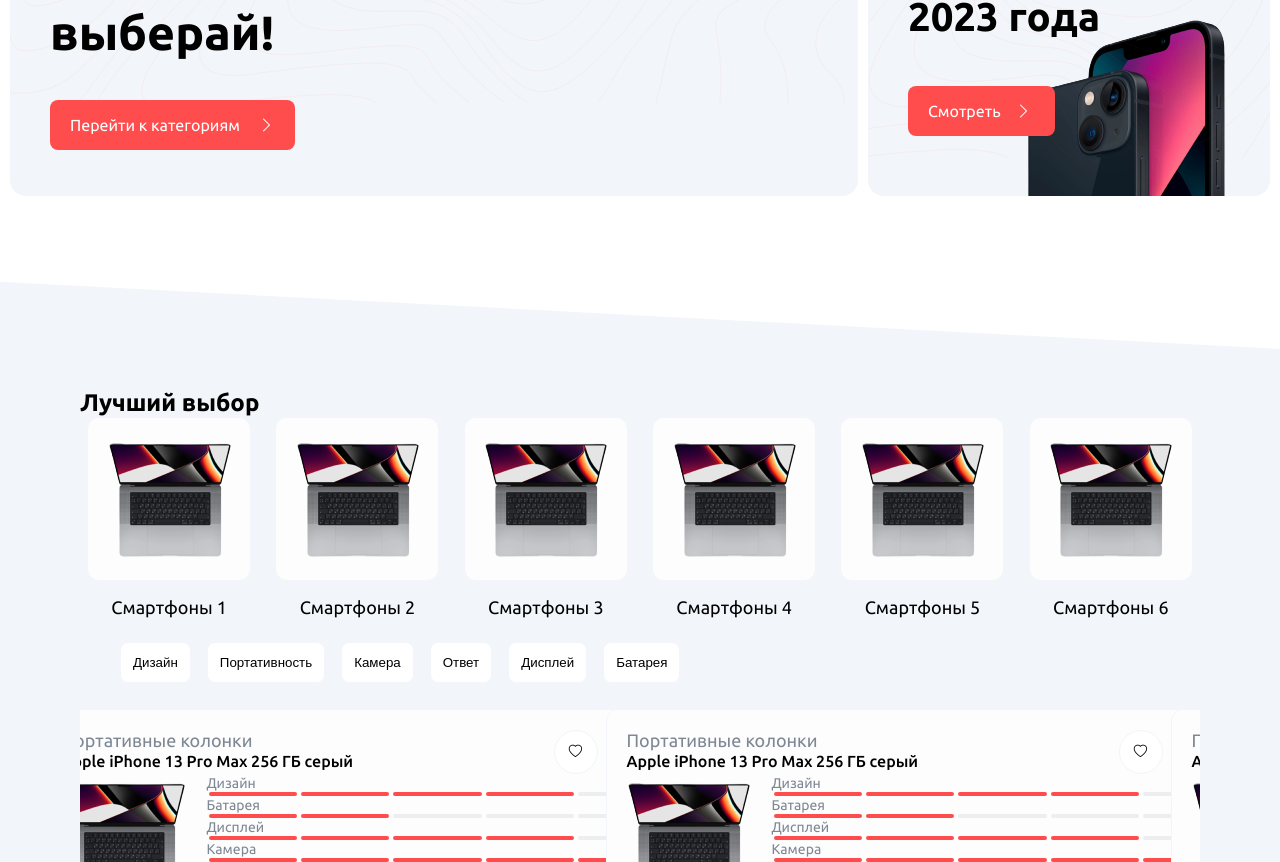
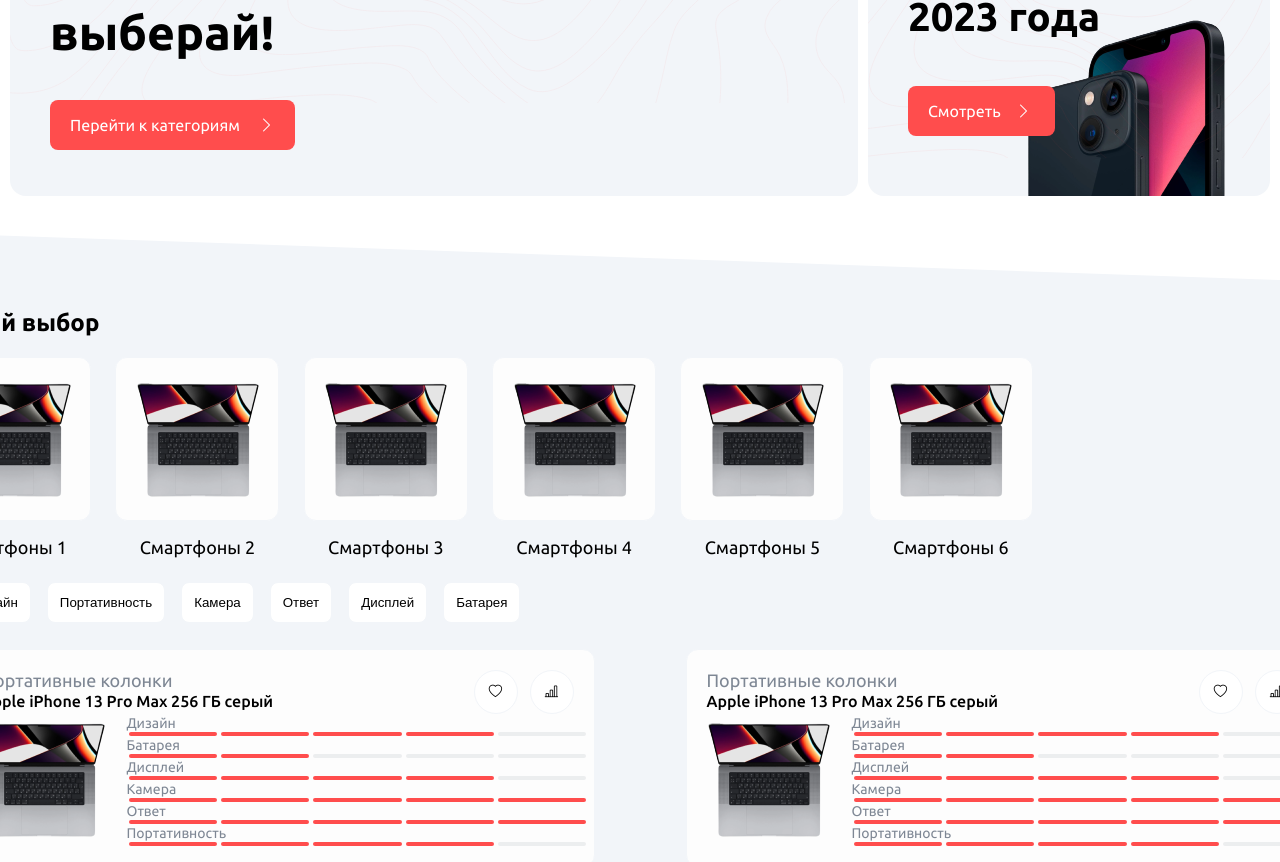
Before and after one commit to roziqov1011/Behoof, a React (Create React App) app: page / in a window 1280 px wide. Shown: the part 318-1180 px from the top of the page. Built offline with nearby package versions, Linux system fonts and the light colour scheme.

Commit message:
perfect pixel

```diff
--- a/src/components/Footer/Footer.jsx
+++ b/src/components/Footer/Footer.jsx
@@ -11,8 +11,9 @@
       <Container>
         <FooterInner>
           <FooterNav>
-            <Link to='/'>
+              <Link to='/'>
               <img src={logo} alt="" />
+              </Link>
               <p>Мы в соц сетях</p>
               <span>
                 <a href="#">
@@ -31,7 +32,7 @@
                 <i className="bi bi-youtube"></i>
                 </a>
               </span>
-            </Link>
+
           </FooterNav>
           <FooterListWrapper>
           <FooterList>
--- a/src/components/Footer/Styled.jsx
+++ b/src/components/Footer/Styled.jsx
@@ -7,10 +7,7 @@
 `;
 export const FooterInner = styled.div`
     display: flex;
-    justify-content: space-between;
     flex-wrap: wrap;
-
-
 `;
 export const FooterBottom = styled.p`
     padding-top: 24px;
@@ -44,7 +41,7 @@
 export const FooterListWrapper = styled.div`
     padding-left: 40px;
     display: flex;
-    flex-grow: 1;
+    flex-grow: 0.8;
     justify-content: space-evenly;
     @media (max-width: 800px) {
         flex-direction: column;
--- a/src/components/Home/Choice/ProductSlider/ProductSlider.jsx
+++ b/src/components/Home/Choice/ProductSlider/ProductSlider.jsx
@@ -20,7 +20,7 @@
     setChangeWidth(window.innerWidth)
   };
   return (
-    <div style={{width: `${changeWidth >= 900? changeWidth - 160: changeWidth}px`}}>
+    <div style={{width: `${changeWidth <= 1440 &&changeWidth >= 900? changeWidth - 160: changeWidth > 1440 ? 1440 : changeWidth}px`}}>
 
       <Swiper
         slidesPerView={changeWidth >= 1440 ? 8 :changeWidth  <= 1440 &&  changeWidth >= 1000 ? 6 : changeWidth <= 1000 && changeWidth >= 800 ? 5 : changeWidth <= 800 &&changeWidth >= 640 ? 4:changeWidth <= 640 &&  changeWidth >= 450 ? 3:changeWidth <= 450 &&  changeWidth >= 300 ? 2  : 1}
--- a/src/components/Home/Choice/Slider/Slider.jsx
+++ b/src/components/Home/Choice/Slider/Slider.jsx
@@ -19,8 +19,10 @@
     setChangeWidth(window.innerWidth)
   };
 
+  console.log(changeWidth);
+
   return (
-    <div style={{width: `${changeWidth >= 900? changeWidth - 160: changeWidth}px`}} className='my__test'>
+    <div style={{width: `${changeWidth <= 1440 &&changeWidth >= 900? changeWidth > - 160: changeWidth >=1440 ? 1440: changeWidth}px`}} className='my__test'>
       <Swiper
         slidesPerView={changeWidth >=990 ? 2: 1}
         grid={{
--- a/src/components/Home/Choice/Styled.jsx
+++ b/src/components/Home/Choice/Styled.jsx
@@ -2,8 +2,7 @@
 
 export const ChoiceWrapper = styled.div`
 
-  padding: 120px 0;
-  margin: 53px 0;
+  padding: 53px 0;
   position: relative;
   width: 100%;
   display: flex;
@@ -18,7 +17,7 @@
 export const ChoiceRotate = styled.div`
   position: absolute;
   z-index: 2;
-  transform: rotate(3deg);
+  transform: rotate(2deg);
   background: #F2F5F9;
   width: 150%;
   height: 87%;
@@ -28,7 +27,8 @@
   position: relative;
   z-index: 3;
   h2{
-    margin-top: 20px;
+    margin-top: 60px;
+   margin-bottom: 20px;
   }
 
 `;
```
